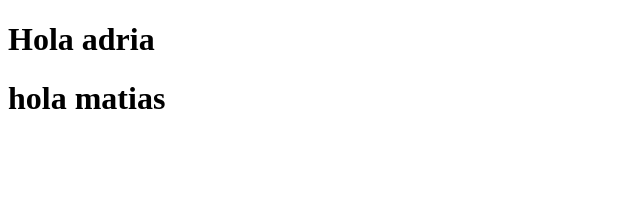
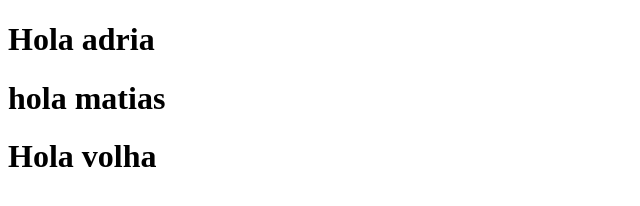
Before and after one commit to averoli/js-wizard-shop, a plain HTML site: page index.html in a window 1280 px wide. Shown: the whole page, without its empty margins (0-640 px from the left). Drawn offline with Linux system fonts and the light colour scheme.

Commit message:
hello volha test

```diff
--- a/index.html
+++ b/index.html
@@ -9,5 +9,6 @@
   <body>
     <h1>Hola adria</h1>
     <h1>hola matias</h1>
+    <h1>Hola volha</h1>
   </body>
 </html>
```
